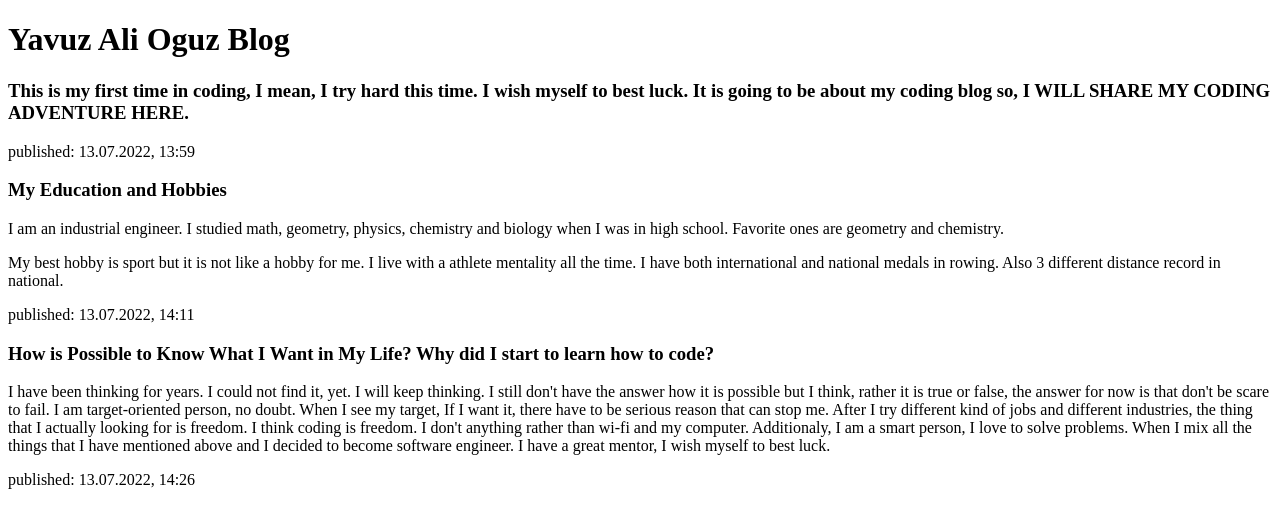
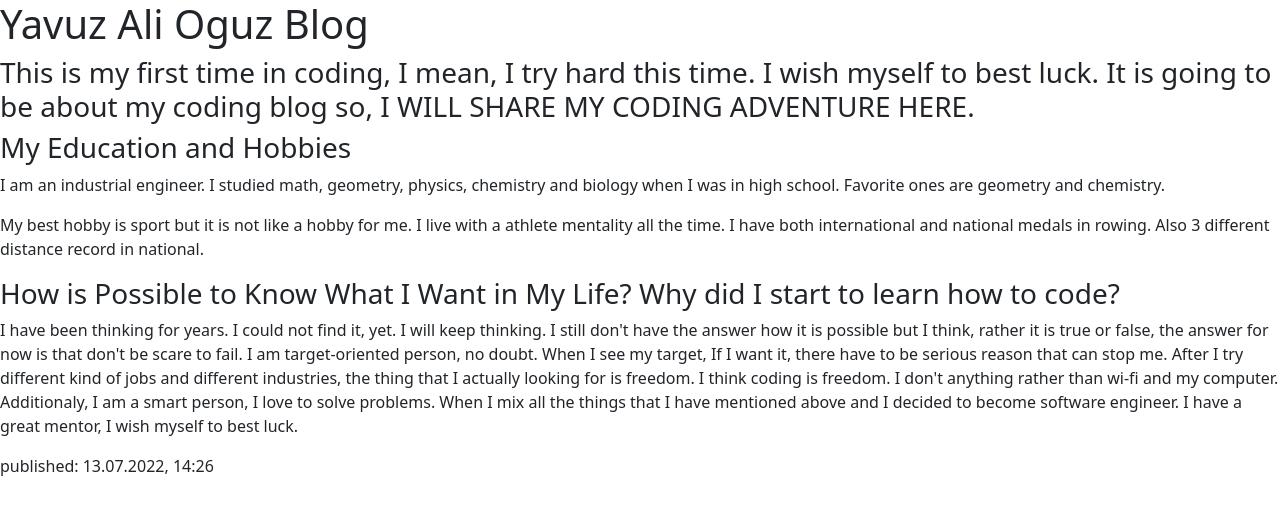
Before and after one commit to yavuzalioguz/my-first-blog, a Django app: page / in a window 1280 px wide. Shown: the top 528 px of the page. Run offline with Django 3.2, Linux system fonts and the light colour scheme.

Commit message:
Modified templates to display posts from database.

```diff
--- /dev/null
+++ b/blog/static/css/blog.css
@@ -0,0 +1,3 @@
+h1 a, h2 a {
+    color: #C25100;
+}
--- a/blog/templates/blog/post_list.html
+++ b/blog/templates/blog/post_list.html
@@ -3,6 +3,7 @@
 <html>
     <head>
         <title>Yavuz Ali Oguz</title>
+        <link rel="stylesheet" href="https://cdn.jsdelivr.net/npm/bootstrap@5.1.3/dist/css/bootstrap.min.css" integrity="sha384-1BmE4kWBq78iYhFldvKuhfTAU6auU8tT94WrHftjDbrCEXSU1oBoqyl2QvZ6jIW3" crossorigin="anonymous">
     </head>
     <body>
       <header>
@@ -12,7 +13,6 @@
 </article>
   <h3>This is my first time in coding, I mean, I try hard this time. I wish myself to best luck.
       It is going to be about my coding blog so, I WILL SHARE MY CODING ADVENTURE HERE.</h3>
-  <time>published: 13.07.2022, 13:59</time>
 </article>
 
 
@@ -20,7 +20,6 @@
   <h3><a="">My Education and Hobbies</a></h3>
   <p>I am an industrial engineer. I studied math, geometry, physics, chemistry and biology when I was in high school. Favorite ones are geometry and chemistry.</p>
   </p>My best hobby is sport but it is not like a hobby for me. I live with a athlete mentality all the time. I have both international and national medals in rowing. Also 3 different distance record in national. </p>
-  <time>published: 13.07.2022, 14:11</time>
 </article>
 
 <article>
```
